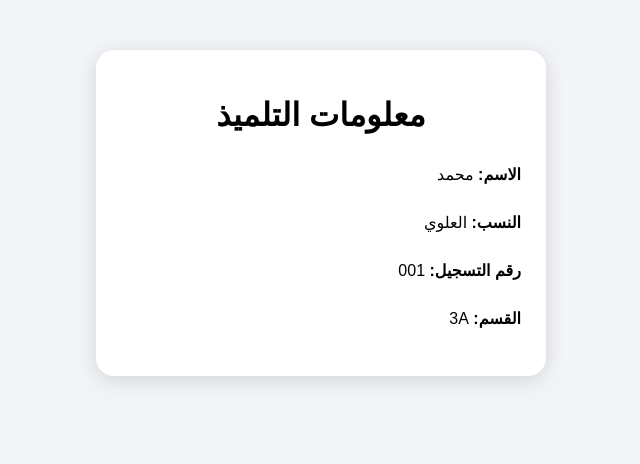
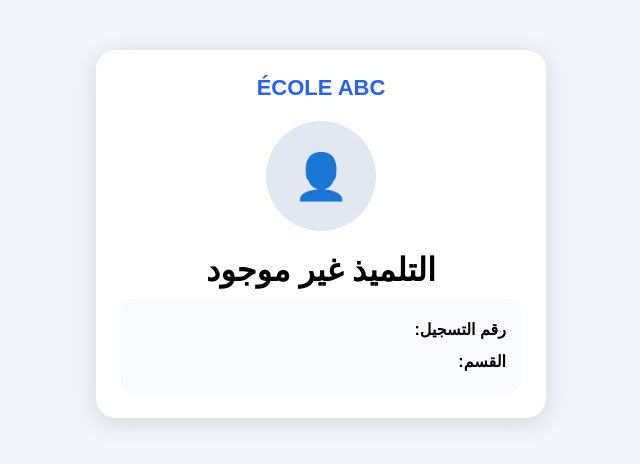
Before and after one commit to rachidwahabi50-png/school-cards, a plain HTML site: page index.html in a window 1280 px wide. Shown: the whole page, without its empty margins (319-959 px from the left). Drawn offline with Linux system fonts and the light colour scheme.

Commit message:
Update index.html

```diff
--- a/index.html
+++ b/index.html
@@ -2,34 +2,61 @@
 <html lang="ar" dir="rtl">
 <head>
 <meta charset="UTF-8">
-<meta name="viewport" content="width=device-width, initial-scale=1">
+<meta name="viewport" content="width=device-width, initial-scale=1.0">
+
 <title>بطاقة التلميذ</title>
 
 <style>
-body {
-  font-family: Arial, sans-serif;
-  background: #f2f4f7;
-  margin: 0;
-  padding: 20px;
+body{
+    margin:0;
+    background:#f1f5f9;
+    font-family:Arial,sans-serif;
 }
 
-.card {
-  max-width: 400px;
-  margin: 30px auto;
-  background: white;
-  padding: 25px;
-  border-radius: 18px;
-  text-align: center;
-  box-shadow: 0 4px 20px #0002;
+.card{
+    width:90%;
+    max-width:400px;
+    margin:50px auto;
+    background:white;
+    padding:25px;
+    border-radius:20px;
+    box-shadow:0 5px 25px rgba(0,0,0,.12);
+    text-align:center;
 }
 
-h1 {
-  margin-bottom: 25px;
+.logo{
+    font-size:22px;
+    font-weight:bold;
+    color:#2563eb;
+    margin-bottom:20px;
 }
 
-.info {
-  text-align: right;
-  line-height: 2;
+.photo{
+    width:110px;
+    height:110px;
+    border-radius:50%;
+    background:#e2e8f0;
+    margin:0 auto 20px;
+    display:flex;
+    align-items:center;
+    justify-content:center;
+    font-size:45px;
+}
+
+h1{
+    margin:10px 0;
+}
+
+.info{
+    text-align:right;
+    background:#f8fafc;
+    padding:15px;
+    border-radius:12px;
+    line-height:2;
+}
+
+.label{
+    font-weight:bold;
 }
 </style>
 </head>
@@ -38,16 +65,70 @@ h1 {
 
 <div class="card">
 
-<h1>معلومات التلميذ</h1>
+<div class="logo">
+ÉCOLE ABC
+</div>
+
+<div class="photo">
+👤
+</div>
+
+<h1 id="name">Chargement...</h1>
 
 <div class="info">
-<p><b>الاسم:</b> محمد</p>
-<p><b>النسب:</b> العلوي</p>
-<p><b>رقم التسجيل:</b> 001</p>
-<p><b>القسم:</b> 3A</p>
+
+<div>
+<span class="label">رقم التسجيل:</span>
+<span id="id"></span>
+</div>
+
+<div>
+<span class="label">القسم:</span>
+<span id="class"></span>
 </div>
 
 </div>
 
+</div>
+
+<script>
+
+const students = {
+
+"001":{
+name:"محمد العلوي",
+class:"3A"
+},
+
+"002":{
+name:"ياسين البناني",
+class:"3B"
+}
+
+};
+
+const params = new URLSearchParams(window.location.search);
+
+const id = params.get("id");
+
+const student = students[id];
+
+if(student){
+
+document.getElementById("name").textContent = student.name;
+
+document.getElementById("id").textContent = id;
+
+document.getElementById("class").textContent = student.class;
+
+}else{
+
+document.getElementById("name").textContent =
+"التلميذ غير موجود";
+
+}
+
+</script>
+
 </body>
 </html>
```
